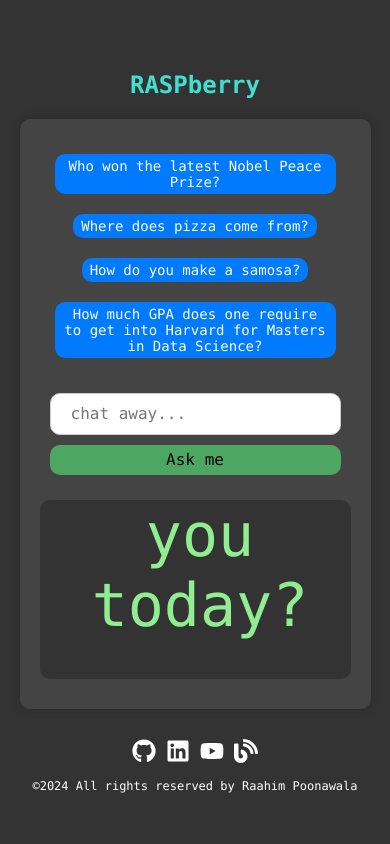
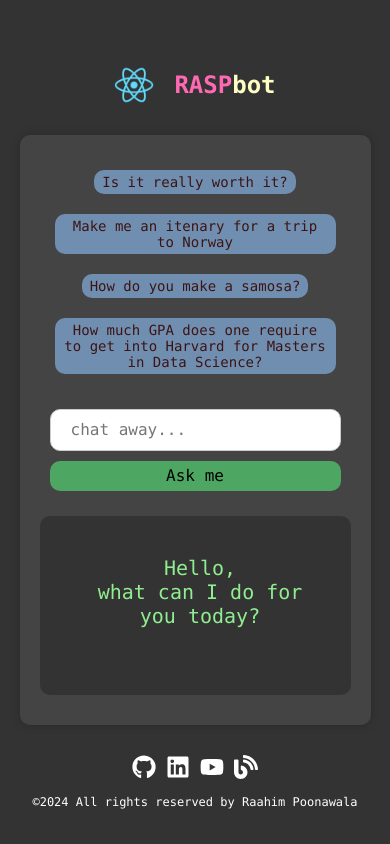
Before and after one commit to Raahim58/RASPbot-AIChat, a React (Create React App) app: page / in a window 390 px wide. Built offline with nearby package versions, Linux system fonts and the light colour scheme.

Commit message:
installation changes and final styling

```diff
--- a/public/index.html
+++ b/public/index.html
@@ -2,7 +2,8 @@
 <html lang="en">
   <head>
     <meta charset="utf-8" />
-    <link rel="icon" href="%PUBLIC_URL%/favicon.ico" />
+    <link rel="icon" href="%PUBLIC_URL%/logo192.png" />
+    <title>RASPbot</title>
     <meta name="viewport" content="width=device-width, initial-scale=1" />
     <meta name="theme-color" content="#000000" />
     <meta
@@ -24,7 +25,6 @@
       work correctly both with client-side routing and a non-root public URL.
       Learn how to configure a non-root public URL by running `npm run build`.
     -->
-    <title>Raahim's Gemini chatbot</title>
   </head>
   <body>
     <noscript>You need to enable JavaScript to run this app.</noscript>
--- a/src/App.js
+++ b/src/App.js
@@ -4,16 +4,29 @@ import "./index.css";
 
 const Header = () => (
   <header className="header">
-    <span className="title">RASPberry</span>
+    <img className="image" src="logo192.png" alt="Logo" />
+    <span className="title">
+      <span className="rasp" style={{ color: '#FF69B4' }}>RASP</span>
+      <span className="bot" style={{ color: '#FFFFC4' }}>bot</span>
+    </span>
     <style jsx>{`
+      .image {
+        width: 40px;
+        height: 40px;
+        borderRadius: '50%';
+        margin: 10px;
+      }
       .header {
+        display: flex;
+        flex-direction: row;
+        align-items: center;
+        justify-content: center;
         margin-top: 20px;
-        text-align: center;
       }
       .title {
         font-size: 40px;
         font-weight: 900;
-        color: #40E0D0;
+        margin: 10px;
       }
       @media (max-width: 1300px) {
         .title {
@@ -90,8 +103,8 @@ const App = () => {
   const searchResultRef = useRef(null);
 
   const surpriseOptions = [
-    'Who won the latest Nobel Peace Prize?',
-    'Where does pizza come from?',
+    'Is it really worth it?',
+    'Make me an itenary for a trip to Norway',
     'How do you make a samosa?',
     'How much GPA does one require to get into Harvard for Masters in Data Science?'
   ];
--- a/src/index.css
+++ b/src/index.css
@@ -7,8 +7,8 @@ body {
   padding: 0;
   width: 100vw;
   height: 100vh;
-  background-color: #333; /* dark grey background */
-  color: #fff; /* white text color */
+  background-color: #333;
+  color: #fff;
   display: flex;
   justify-content: center;
   align-items: center;
@@ -21,7 +21,7 @@ p {
 
 .app {
   width: 80vw;
-  max-width: 1250px; /* Set a maximum width */
+  max-width: 1250px;
   margin: 5vh auto; /* Center the app with margin */
   height: 70vh; /* Adjust the height to leave some margin at the top and bottom */
   display: flex;
@@ -29,7 +29,7 @@ p {
   justify-content: space-between;
   padding: 20px;
   border-radius: 10px;
-  background-color: #444; /* dark grey background */
+  background-color: #444;
   box-shadow: 0 0 10px rgba(0, 0, 0, 0.2);
   box-sizing: border-box;
 }
@@ -39,10 +39,10 @@ p {
   overflow-y: auto; /* Ensure the chat history scrolls */
   padding: 20px;
   border-radius: 10px;
-  background-color: #333; /* Same background color as the rest of the page */
+  background-color: #333;
   flex-grow: 1;
   max-height: 70vh;
-  width: 100%; /* Adjusted width to take full width */
+  width: 100%;
   box-sizing: border-box;
   font-size: 14px;
 }
@@ -52,7 +52,7 @@ p {
   font-weight: 200;
   text-align: center;
   padding: 20px;
-  color: white; /* White text color */
+  color: white;
 }
 
 .input-container {
@@ -60,7 +60,7 @@ p {
   align-items: center;
   gap: 10px;
   padding: 10px;
-  background-color: #444; /* dark grey background */
+  background-color: #444;
   border-radius: 10px;
 }
 
@@ -90,39 +90,32 @@ p {
 }
 
 .input-container button:hover {
-  background-color: #0056b3; /* Hover effect for buttons */
+  background-color: #2b77c8;
   color: #fff;
-}
-
-.input-container button.clear {
-  background-color: #003366; /* Dark blue color for clear button */
-}
-
-.input-container button.clear:hover {
-  background-color: #002244; /* Darker blue for hover effect on clear button */
 }
 
 .answer {
   display: flex;
   align-items: center;
   justify-content: space-between; /* Ensure the text and button are spaced apart */
-  background-color: #555; /* dark grey background */
+  background-color: #555;
   color: #fff;
   padding: 10px;
   border-radius: 10px;
   margin-bottom: 10px;
   text-align: right;
+  font-size: 15px;
 }
 
 .answer.user {
   justify-content: flex-end; /* Align content to the right */
   display: flex;
   text-align: right;
-  background-color: transparent; /* Keep the container transparent */
+  background-color: transparent;
 }
 
 .answer.user div {
-  background-color: #0056b3; /* Blue background for the text */
+  background-color: #0056b3;
   color: #fff;
   padding: 10px;
   border-radius: 10px;
@@ -134,11 +127,11 @@ p {
 
 .answer.model {
   text-align: left;
-  background-color: #333; /* same dark grey background for model */
+  background-color: #333;
 }
 
 .copy-button {
-  margin-left: 10px; /* Adjust margin for spacing */
+  margin-left: 10px;
   background: transparent;
   color: #fff;
   border: none;
@@ -160,16 +153,18 @@ p {
 
 .prompts button {
   padding: 10px 10px;
-  background-color: #007bff;
-  color: #fff;
+  background-color: #89baeea2;
+  color: #3c1414;
   border: none;
   border-radius: 10px;
   cursor: pointer;
   font-size: 14px;
+  font-weight: 500;
 }
 
 .prompts button:hover {
   background-color: #0056b3;
+  color: #fff;
 }
 
 .copy-message {
@@ -201,6 +196,12 @@ p {
   }
 }
 
+@media (max-width: 1000px) {
+  .no-chat {
+    font-size: 40px;
+  }
+}
+
 @media (max-width: 768px) {
   .app {
     width: 90vw;
@@ -209,7 +210,7 @@ p {
 
   .input-container {
     flex-direction: column;
-    align-items: center; /* Center items on smaller screens */
+    align-items: center;
     margin-bottom: 5px;
   }
 
@@ -253,4 +254,7 @@ p {
     margin: 5px;
     padding: 4px 8px;
   }
+  .no-chat {
+    font-size: 20px;
+  }
 }
```
Also changed, not shown: server.js (+25 -12 lines), 1 other file (tests, documents, lock files or other folders).
